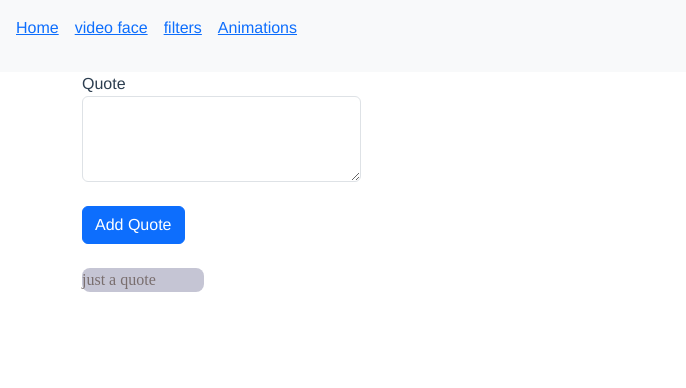
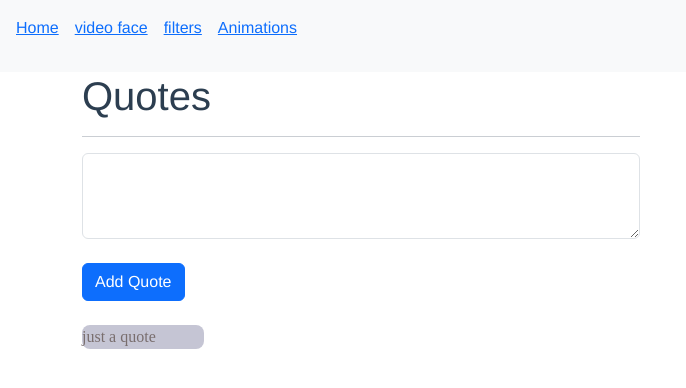
Before and after one commit to jeanpaulrestedur1234/my-project, a Vue app: page / in a window 1280 px wide. Shown: the top 388 px of the page, without its empty margins (0-686 px from the left). Built offline with nearby package versions, Linux system fonts and the light colour scheme.

Commit message:
re organizacion

```diff
--- a/src/App.vue
+++ b/src/App.vue
@@ -12,7 +12,7 @@
 </template>
 
 <script>
-import NavigateComponent from './components/NavigateComponent.vue';
+import NavigateComponent from './components/pages/NavigateComponent.vue';
 
 export default {
 
--- a/src/components/Quotes/NewQuote.vue
+++ b/src/components/Quotes/NewQuote.vue
@@ -1,13 +1,13 @@
 <template>
     <form>
-        <div class="col-sm-8 col-sm-offset-2 col-xs-12 col-md-6 col-md-offset-3">
-            <label>Quote</label>
+
+
             <textarea class="form-control" rows="3" v-model="quote"></textarea>
-        </div>
+
         <br>
-        <div class="col-sm-8 col-sm-offset-2 col-xs-12 col-md-6 col-md-offset-3">
+
             <button class="btn btn-primary" @click.prevent="CreateNew">Add Quote</button>
-        </div>
+
     </form>
 </template>
 
--- a/src/components/HomeComponent.vue
+++ b/src/components/pages/HomeComponent.vue
@@ -1,4 +1,6 @@
 <template>
+       <h1>Quotes</h1>
+       <hr>
 
       <appNewquote   @quoteAdded="NewQuote"></appNewquote>
       <br>
@@ -8,8 +10,8 @@
 
   </template>
   <script>
-  import QuoteGrid from './Quotes/QuoteGrid.vue';
-  import NewQuote from './Quotes/NewQuote.vue';
+  import QuoteGrid from '../Quotes/QuoteGrid.vue';
+ import NewQuote from '../Quotes/NewQuote.vue';
   export default{
       data: function(){
           return{
--- a/src/components/filtersComponent.vue
+++ b/src/components/pages/filtersComponent.vue
@@ -13,9 +13,8 @@
 
 </template>
 <script>
-
-import ListComponent from './Forms components/ListComponent.vue';
-import { fruitMixin } from './Forms components/fuitMixin';
+import ListComponent from '../Forms components/ListComponent.vue';
+import { fruitMixin } from '../Forms components/fuitMixin';
 
 export default {
     mixins: [fruitMixin],
```
Also changed, not shown: src/router/index.js (+4 -4 lines), src/components/pages/AnimationsComponent.vue (renamed from src/components/AnimationsComponent.vue), src/components/pages/NavigateComponent.vue (renamed from src/components/NavigateComponent.vue), src/components/pages/facial_scanner.vue (renamed from src/components/facial_scanner.vue).
